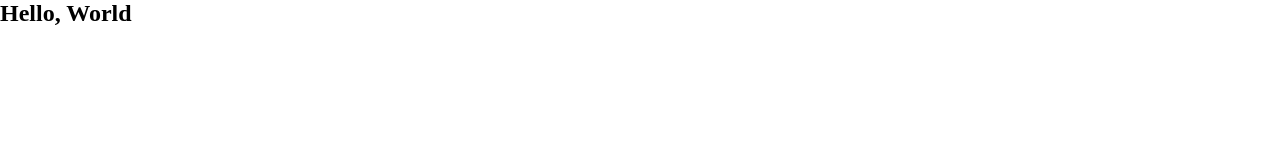
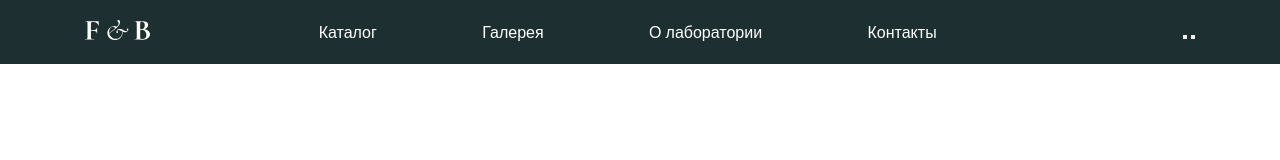
Before and after one commit to Tetrarium/nature-artifacts, a website: page src/index.html in a window 1280 px wide. Drawn offline with nearby package versions, Linux system fonts and the light colour scheme.

Commit message:
Добавлен хедер на страницу

```diff
--- a/src/assets/sass/main.scss
+++ b/src/assets/sass/main.scss
@@ -3,3 +3,68 @@
   padding: 0;
   box-sizing: border-box;
 }
+
+.container {
+  max-width: 1140px;
+  width: 100%;
+  padding: 0 15px;
+  margin: 0 auto;
+}
+
+.header {
+  background: #1D2F30;
+  padding: 20px 0;
+
+  &__inner {
+    display: flex;
+    gap: 10px;
+    align-items: center;
+  }
+
+  &__logo {
+    margin-right: 10%;
+  }
+
+  &__menu {
+    flex-grow: 1;
+  }
+
+  &__control {
+    margin-left: 17%;
+  }
+
+  @media (max-width: 650px) {
+    &__logo {
+      margin-right: 10px;
+    }
+
+    &__control {
+      margin-left: 10px;
+    }
+  }
+}
+
+.menu {
+  list-style: none;
+  display: flex;
+  gap: 10px;
+  justify-content: space-around;
+
+
+
+  &__link {
+    font-family: 'Open Sans', sans-serif;
+    font-size: 16px;
+    font-weight: 400;
+    color: #fff;
+    text-decoration: none;
+    text-wrap: nowrap;
+
+    transition: all .2s linear;
+
+    &:hover {
+      text-decoration: underline;
+      color: #BAE249;
+    }
+  }
+}
--- a/src/index.html
+++ b/src/index.html
@@ -5,8 +5,39 @@
   <meta name="viewport" content="width=device-width, initial-scale=1.0">
   <title>Document</title>
   <link rel="stylesheet" href="./assets/css/main.css">
+  <link rel="preconnect" href="https://fonts.googleapis.com">
+<link rel="preconnect" href="https://fonts.gstatic.com" crossorigin>
+<link href="https://fonts.googleapis.com/css2?family=Open+Sans:ital,wght@0,300..800;1,300..800&display=swap" rel="stylesheet">
 </head>
 <body>
-  <h2>Hello, World</h2>
+  <header class="header">
+    <div class="container">
+      <div class="header__inner">
+        <div class="header__logo">
+          <img src="./assets/images/header/logo.svg" alt="logo" title="logo" />
+        </div>
+        <nav class="header__menu">
+          <ul class="menu">
+            <li class="menu__item">
+              <a href="" class="menu__link" src="#">Каталог</a>
+            </li>
+            <li class="menu__item">
+              <a href="" class="menu__link" src="#">Галерея</a>
+            </li>
+            <li class="menu__item">
+              <a href="" class="menu__link" src="#">О лаборатории</a>
+            </li>
+            <li class="menu__item">
+              <a href="" class="menu__link" src="#">Контакты</a>
+            </li>
+          </ul>
+        </nav>
+        <div class="header__control">
+          <button type="button" class="button__icon button__search"></button>
+          <button type="button" class="bitton__icon button__logout"></button>
+        </div>
+      </div>
+    </div>
+  </header>
 </body>
 </html>
```
Also changed, not shown: README.md, src/assets/css/main.css, src/assets/images/header/logo.svg (added), 1 other file.
